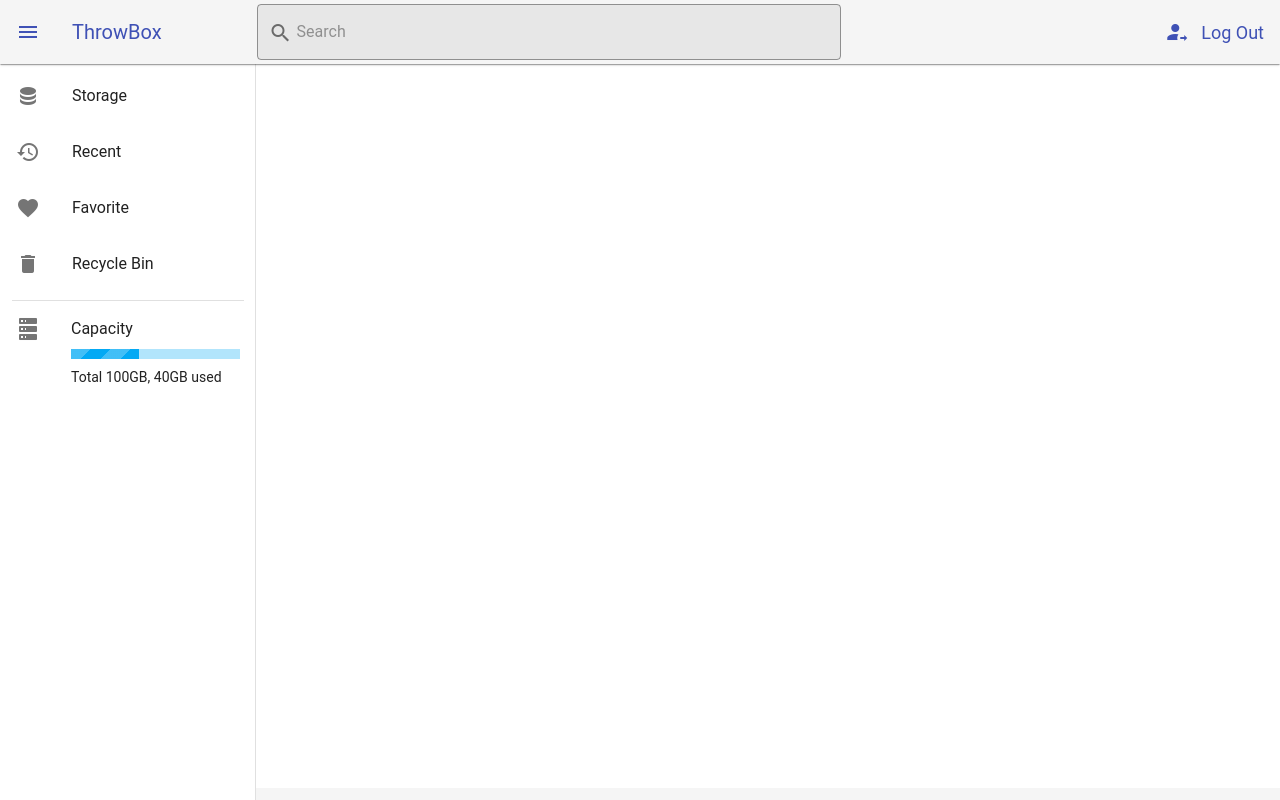
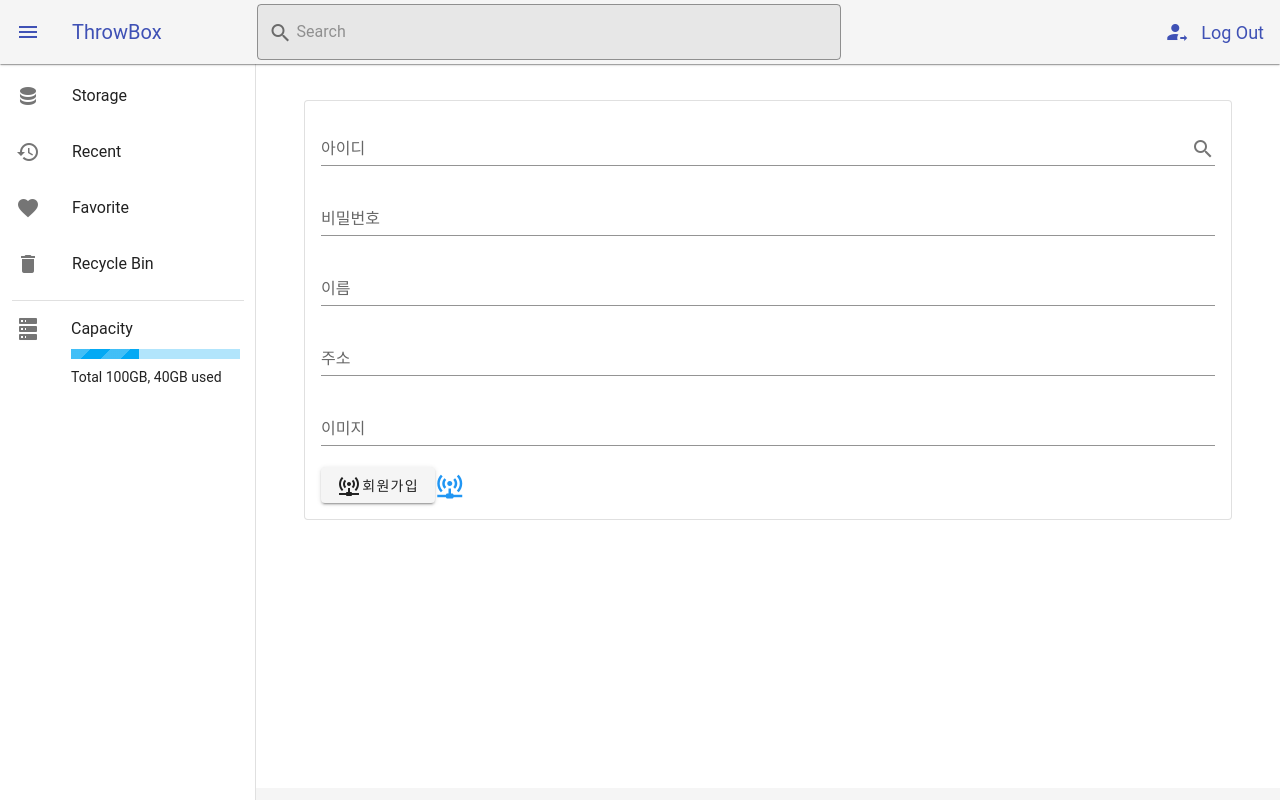
Before and after one commit to 4Moyede/ThrowBox, a Vue app in the folder front/: page /signup in a window 1280 px wide. Built offline with nearby package versions, Linux system fonts and the light colour scheme; a small style sheet from the web is missing.

Commit message:
create login, sinup

```diff
--- a/front/src/router/index.js
+++ b/front/src/router/index.js
@@ -4,6 +4,16 @@ import VueRouter from 'vue-router';
 Vue.use(VueRouter);
 
 const routes = [
+  {
+    path: '/login',
+    name: 'Login',
+    component: () => import('../views/Login.vue'),
+  },
+  {
+    path: '/signup',
+    name: 'SigunUp',
+    component: () => import('../views/SignUp.vue'),
+  },
   {
     path: '/',
     name: 'Home',
--- /dev/null
+++ b/front/src/views/Login.vue
@@ -0,0 +1,28 @@
+<template>
+  <v-sheet style="margin-top: 100px">
+    <v-card elevation="0" class="pa-4 mx-12" outlined>
+      <v-text-field label="아이디" v-model="userId"></v-text-field>
+      <v-text-field label="비밀번호" type="password" v-model="password"></v-text-field>
+      <v-text-field label="이름" v-model="name"></v-text-field>
+      <v-text-field label="주소" v-model="address"></v-text-field>
+      <v-text-field label="이미지" v-model="src"></v-text-field>
+      <v-btn>회원가입</v-btn>
+    </v-card>
+  </v-sheet>
+</template>
+<script>
+export default {
+  data() {
+    return {
+      userId: null,
+      password: null,
+      name: null,
+      address: null,
+      src: null,
+    };
+  },
+  methods: {
+
+  },
+};
+</script>
--- /dev/null
+++ b/front/src/views/SignUp.vue
@@ -0,0 +1,32 @@
+<template>
+  <v-sheet style="margin-top: 100px">
+    <v-card elevation="0" class="pa-4 mx-12" outlined>
+      <v-text-field append-icon="mdi-magnify" label="아이디" v-model="userId"></v-text-field>
+      <v-text-field label="비밀번호" type="password" v-model="password"></v-text-field>
+      <v-text-field label="이름" v-model="name"></v-text-field>
+      <v-text-field label="주소" v-model="address"></v-text-field>
+      <v-text-field label="이미지" v-model="src"></v-text-field>
+      <v-btn>
+        <v-icon>mdi-access-point-network</v-icon>
+        회원가입
+        </v-btn>
+      <v-icon color="blue" size="30">mdi-access-point-network</v-icon>
+    </v-card>
+  </v-sheet>
+</template>
+<script>
+export default {
+  data() {
+    return {
+      userId: null,
+      password: null,
+      name: null,
+      address: null,
+      src: null,
+    };
+  },
+  methods: {
+
+  },
+};
+</script>
```
